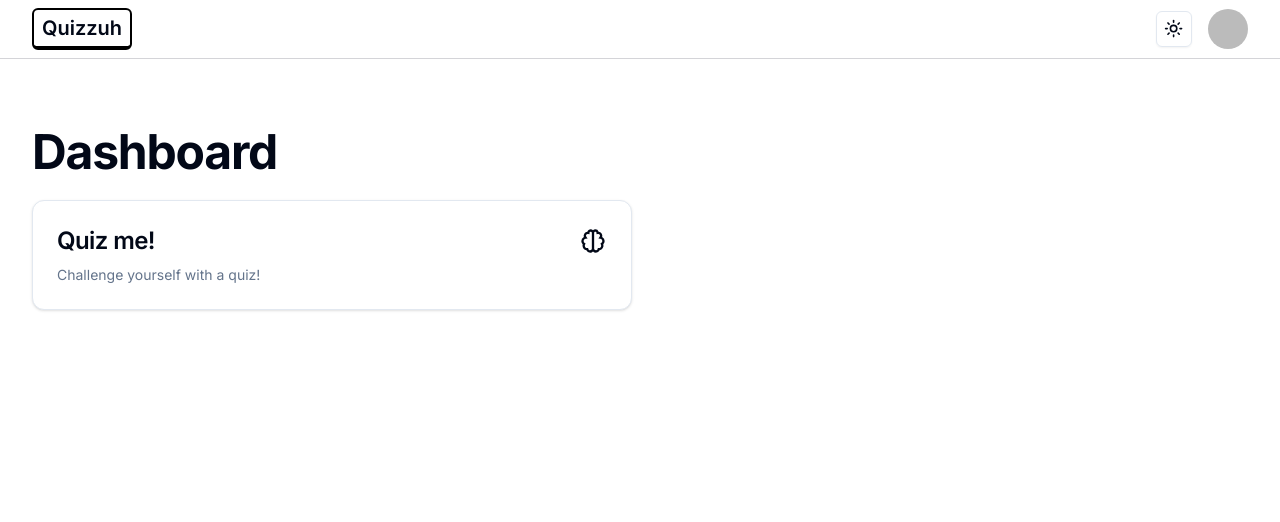
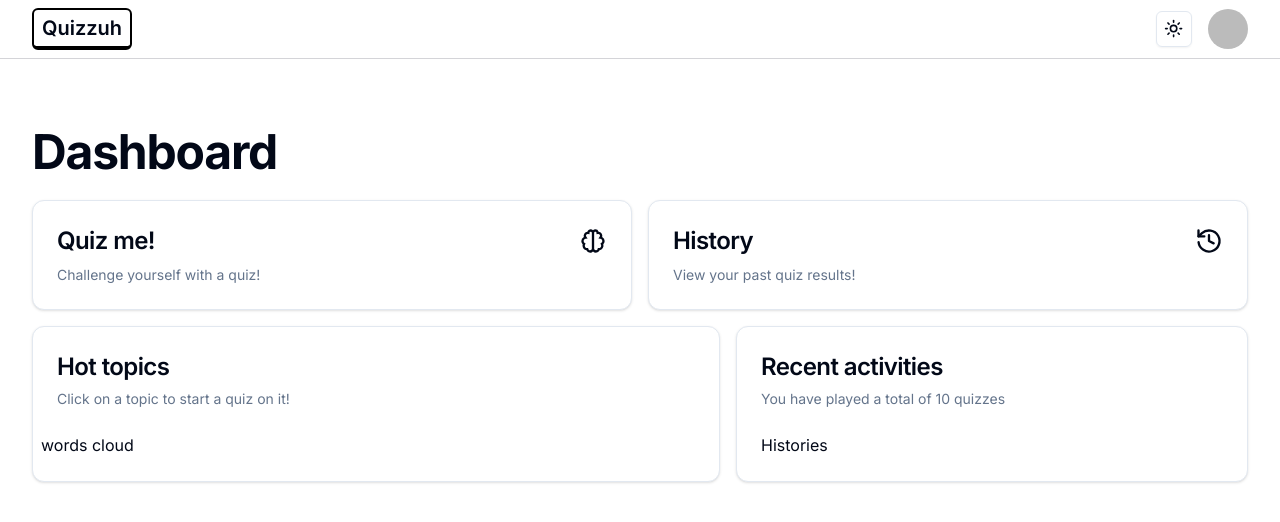
Before and after one commit to samuelpalaciosdev/ai-app-nextjs, a Next.js app: page /dashboard in a window 1280 px wide. Shown: the top 522 px of the page. Built offline with nearby package versions, Linux system fonts and the light colour scheme; no server answers; sample sign-in values are in the browser's storage.

Commit message:
Update dashboard

```diff
--- a/app/dashboard/page.tsx
+++ b/app/dashboard/page.tsx
@@ -1,4 +1,7 @@
-import QuizMeCard from '@/components/QuizMeCard';
+import HistoryCard from '@/components/dashboard/HistoryCard';
+import HotTopicsCard from '@/components/dashboard/HotTopicsCard';
+import QuizMeCard from '@/components/dashboard/QuizMeCard';
+import RecentActivities from '@/components/dashboard/RecentActivities';
 import { getAuthSession } from '@/lib/auth';
 import { redirect } from 'next/navigation';
 
@@ -20,9 +23,12 @@ export default async function Dashboard() {
       </div>
       <div className='grid mt-6 gap-4 md:grid-cols-2'>
         <QuizMeCard />
-        {/* <HistoryCard /> */}
+        <HistoryCard />
       </div>
-      <div className='grid mt-4 gap-4 md:grid-cols-4 lg:grid-cols-7'></div>
+      <div className='grid mt-4 gap-4 md:grid-cols-2 lg:grid-cols-7'>
+        <HotTopicsCard />
+        <RecentActivities />
+      </div>
     </div>
   );
 }
--- a/components/QuizMeCard.tsx
+++ b/components/dashboard/HistoryCard.tsx
@@ -1,25 +1,25 @@
 'use client';
 
 import { useRouter } from 'next/navigation';
-import { Card, CardContent, CardHeader, CardTitle } from './ui/card';
-import { BiBrain } from 'react-icons/bi';
+import { Card, CardContent, CardHeader, CardTitle } from '../ui/card';
+import { LuHistory } from 'react-icons/lu';
 
-export default function QuizMeCard() {
+export default function HistoryCard() {
   const router = useRouter();
   return (
     <Card
       className='hover:cursor-pointer hover:opacity-75'
       onClick={() => {
-        router.push('/quiz');
+        router.push('/history');
       }}
     >
       <CardHeader className='flex flex-row items-center justify-between pb-2 space-y-0'>
-        <CardTitle className='text-2xl font-semibold'>Quiz me!</CardTitle>
-        <BiBrain size={28} />
+        <CardTitle className='text-2xl font-semibold'>History</CardTitle>
+        <LuHistory size={28} />
       </CardHeader>
       <CardContent>
         <p className='text-sm text-muted-foreground'>
-          Challenge yourself with a quiz!
+          View your past quiz results!
         </p>
       </CardContent>
     </Card>
--- /dev/null
+++ b/components/dashboard/HotTopicsCard.tsx
@@ -0,0 +1,21 @@
+import {
+  Card,
+  CardContent,
+  CardDescription,
+  CardHeader,
+  CardTitle,
+} from '../ui/card';
+
+export default function HotTopicsCard() {
+  return (
+    <Card className='col-span-4'>
+      <CardHeader>
+        <CardTitle className='text-2xl font-semibold'>Hot topics</CardTitle>
+        <CardDescription>
+          Click on a topic to start a quiz on it!
+        </CardDescription>
+      </CardHeader>
+      <CardContent className='pl-2'>words cloud</CardContent>
+    </Card>
+  );
+}
--- /dev/null
+++ b/components/dashboard/QuizMeCard.tsx
@@ -0,0 +1,27 @@
+'use client';
+
+import { useRouter } from 'next/navigation';
+import { Card, CardContent, CardHeader, CardTitle } from '../ui/card';
+import { BiBrain } from 'react-icons/bi';
+
+export default function QuizMeCard() {
+  const router = useRouter();
+  return (
+    <Card
+      className='hover:cursor-pointer hover:opacity-75'
+      onClick={() => {
+        router.push('/quiz');
+      }}
+    >
+      <CardHeader className='flex flex-row items-center justify-between pb-2 space-y-0'>
+        <CardTitle className='text-2xl font-semibold'>Quiz me!</CardTitle>
+        <BiBrain size={28} />
+      </CardHeader>
+      <CardContent>
+        <p className='text-sm text-muted-foreground'>
+          Challenge yourself with a quiz!
+        </p>
+      </CardContent>
+    </Card>
+  );
+}
--- /dev/null
+++ b/components/dashboard/RecentActivities.tsx
@@ -0,0 +1,23 @@
+import {
+  Card,
+  CardContent,
+  CardDescription,
+  CardHeader,
+  CardTitle,
+} from '../ui/card';
+
+export default function RecentActivities() {
+  return (
+    <Card className='col-span-4 lg:col-span-3'>
+      <CardHeader>
+        <CardTitle className='text-2xl font-semibold'>
+          Recent activities
+        </CardTitle>
+        <CardDescription>You have played a total of 10 quizzes</CardDescription>
+      </CardHeader>
+      <CardContent className='max-h[580px] overflow-scroll'>
+        Histories
+      </CardContent>
+    </Card>
+  );
+}
```
Also changed, not shown: components/HistoryCard.tsx (deleted).
